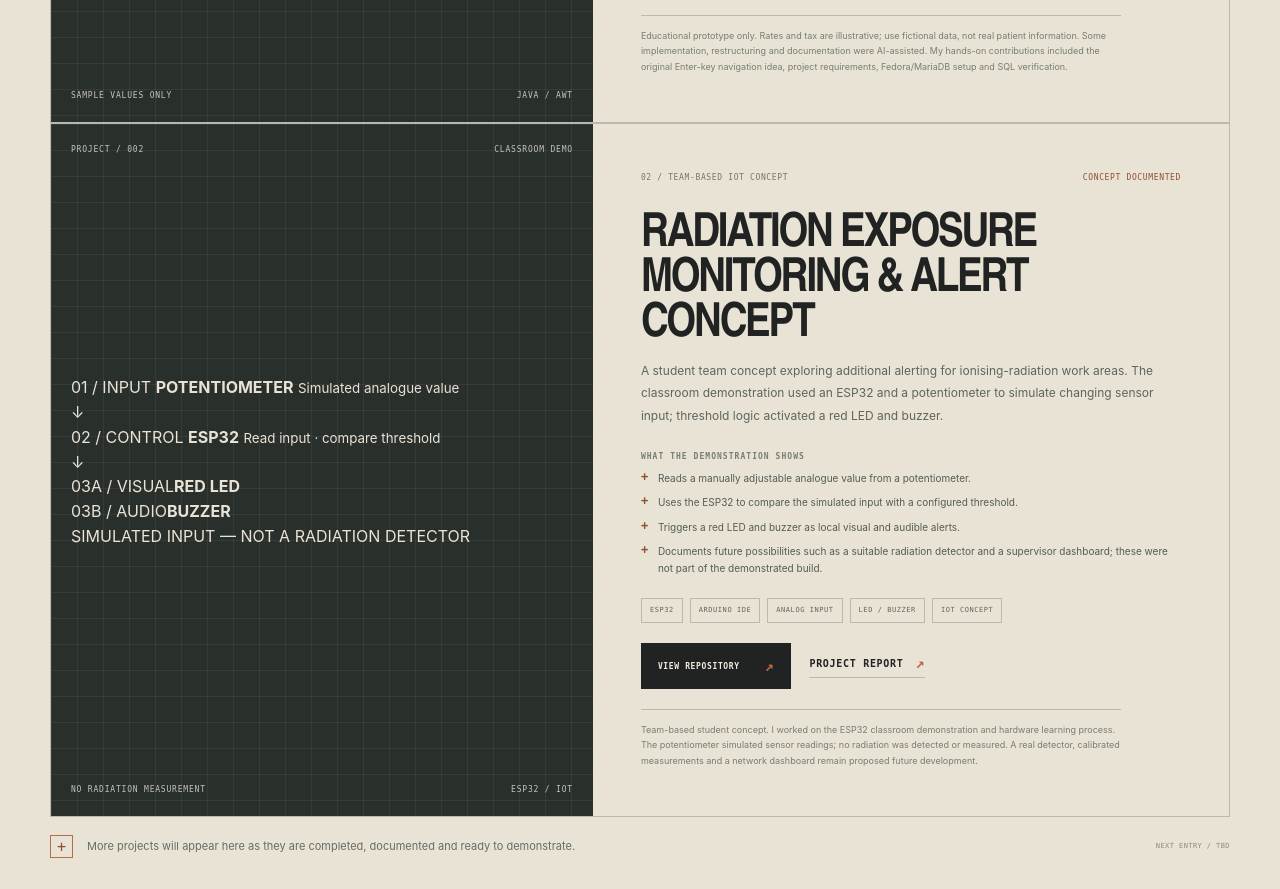
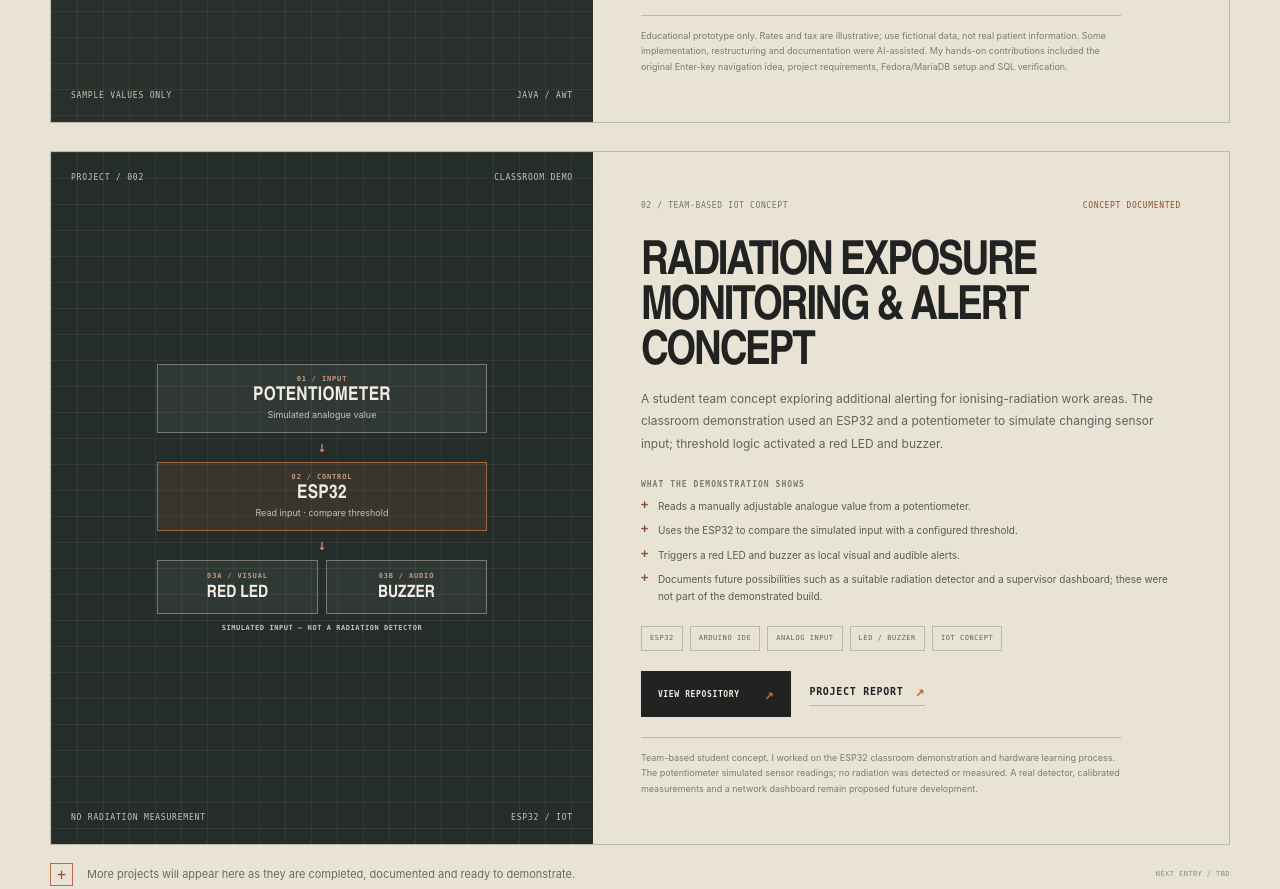
Before and after one commit to ApekshitPalkar/Personal-Portfolio, a plain HTML site: page index.html in a window 1280 px wide. Shown: the part 3200-4089 px from the top of the page. Drawn offline with Linux system fonts and the light colour scheme.

Commit message:
Style IoT project card and concept diagram

```diff
--- a/style.css
+++ b/style.css
@@ -287,3 +287,74 @@ h1, h2, h3, p { margin-top: 0; }
 }
 
 .project-test-note { width: 100%; margin: -7px 0 13px; color: #777d72 !important; font-size: 8px !important; line-height: 1.6 !important; }
+
+/* IoT radiation-alert concept project visual */
+.project-card + .project-card { margin-top: 28px; }
+.iot-project-visual { background-color: #252d2b; }
+.iot-flow {
+  position: relative;
+  z-index: 1;
+  display: grid;
+  width: min(100%, 330px);
+  margin: 5px auto;
+  gap: 7px;
+}
+.iot-flow-step {
+  display: grid;
+  gap: 3px;
+  padding: 10px 13px;
+  border: 1px solid rgba(233,227,214,.38);
+  background: rgba(233,227,214,.055);
+  text-align: center;
+}
+.iot-step-index, .iot-output-grid span {
+  color: #c79a7d;
+  font: 700 7px var(--mono);
+  letter-spacing: .12em;
+}
+.iot-flow-step strong {
+  color: var(--paper-light);
+  font: 800 19px/1 var(--display);
+  letter-spacing: .015em;
+}
+.iot-flow-step small {
+  color: #c0c4b8;
+  font-size: 9px;
+}
+.iot-flow-core {
+  border-color: rgba(185,107,67,.85);
+  background: rgba(185,107,67,.12);
+}
+.iot-flow-arrow {
+  color: #d39a78;
+  text-align: center;
+  font: 15px/1 var(--mono);
+}
+.iot-output-grid {
+  display: grid;
+  grid-template-columns: repeat(2, minmax(0, 1fr));
+  gap: 8px;
+}
+.iot-output-grid div {
+  display: grid;
+  gap: 5px;
+  padding: 11px 8px;
+  border: 1px solid rgba(233,227,214,.38);
+  background: rgba(233,227,214,.055);
+  text-align: center;
+}
+.iot-output-grid strong {
+  color: var(--paper-light);
+  font: 800 17px/1 var(--display);
+}
+.iot-flow-footnote {
+  margin: 3px 0 0;
+  color: #c9c3b4;
+  text-align: center;
+  font: 700 7px var(--mono);
+  letter-spacing: .08em;
+}
+@media (max-width: 650px) {
+  .iot-project-visual { min-height: 330px; }
+  .iot-flow { width: min(100%, 340px); }
+}
```
